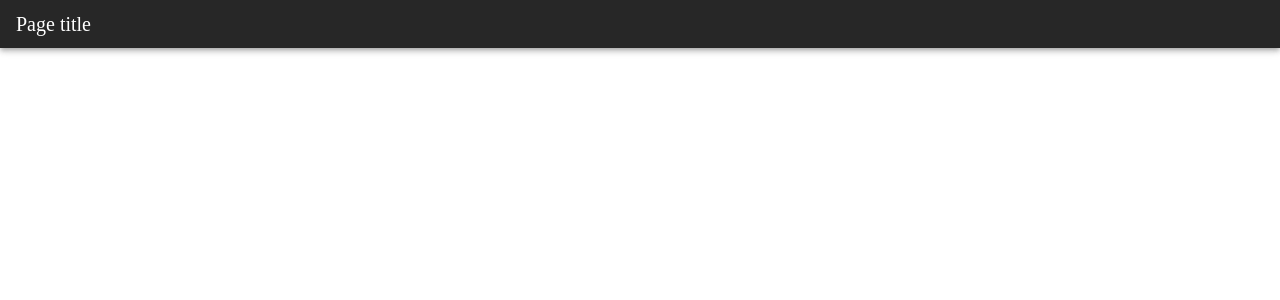
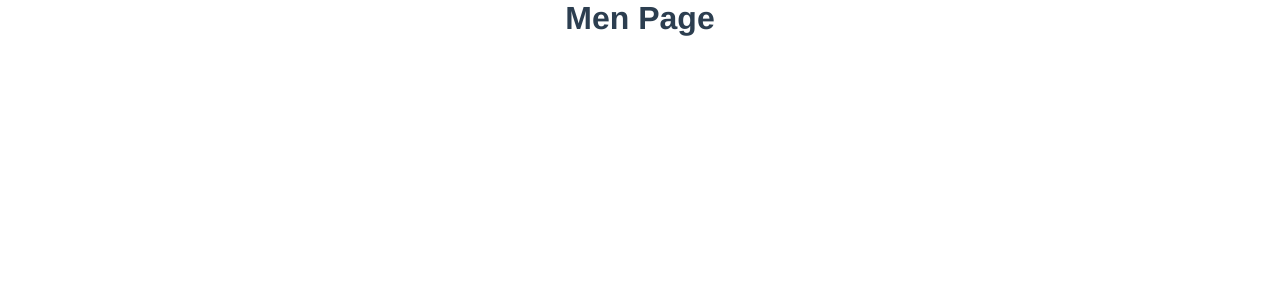
Before and after one commit to Shamseer88/ecom-vue2, a Vue app: page /men in a window 1280 px wide. Shown: the top 300 px of the page. Built offline with nearby package versions, Linux system fonts and the light colour scheme.

Commit message:
Initial routing installed

```diff
--- a/package.json
+++ b/package.json
@@ -10,6 +10,7 @@
   "dependencies": {
     "core-js": "^3.8.3",
     "vue": "^2.6.14",
+    "vue-router": "^3.5.1",
     "vuetify": "^2.6.0"
   },
   "devDependencies": {
@@ -17,6 +18,7 @@
     "@babel/eslint-parser": "^7.12.16",
     "@vue/cli-plugin-babel": "~5.0.0",
     "@vue/cli-plugin-eslint": "~5.0.0",
+    "@vue/cli-plugin-router": "~5.0.0",
     "@vue/cli-service": "~5.0.0",
     "eslint": "^7.32.0",
     "eslint-plugin-vue": "^8.0.3",
--- a/src/App.vue
+++ b/src/App.vue
@@ -1,15 +1,28 @@
 <template>
-  <v-app-bar color="deep-purple accent-4" dense dark>
-    <v-toolbar-title>Page title</v-toolbar-title>
-  </v-app-bar>
+  <div id="app">
+    <router-view />
+  </div>
 </template>
 
-<script>
-export default {
-  name: "App",
+<style lang="scss">
+#app {
+  font-family: Avenir, Helvetica, Arial, sans-serif;
+  -webkit-font-smoothing: antialiased;
+  -moz-osx-font-smoothing: grayscale;
+  text-align: center;
+  color: #2c3e50;
+}
 
-  components: {},
+nav {
+  padding: 30px;
 
-  data: () => ({}),
-};
-</script>
+  a {
+    font-weight: bold;
+    color: #2c3e50;
+
+    &.router-link-exact-active {
+      color: #42b983;
+    }
+  }
+}
+</style>
--- a/src/main.js
+++ b/src/main.js
@@ -1,10 +1,12 @@
 import Vue from 'vue'
 import App from './App.vue'
 import vuetify from './plugins/vuetify'
+import router from './router'
 
 Vue.config.productionTip = false
 
 new Vue({
   vuetify,
+  router,
   render: h => h(App)
 }).$mount('#app')
--- /dev/null
+++ b/src/pages/MenPage.vue
@@ -0,0 +1,9 @@
+<template>
+  <h1>Men Page</h1>
+</template>
+
+<script>
+export default {
+  name: "MenPage",
+};
+</script>
--- /dev/null
+++ b/src/pages/NotFoundPage.vue
@@ -0,0 +1,9 @@
+<template>
+  <h1>Page not found!</h1>
+</template>
+
+<script>
+export default {
+  name: "NotFoundPage",
+};
+</script>
--- /dev/null
+++ b/src/pages/ProductDetails.vue
@@ -0,0 +1,9 @@
+<template>
+  <h1>Product Details</h1>
+</template>
+
+<script>
+export default {
+  name: "ProductDetails",
+};
+</script>
--- /dev/null
+++ b/src/pages/WomenPage.vue
@@ -0,0 +1,9 @@
+<template>
+  <h1>Women Page</h1>
+</template>
+
+<script>
+export default {
+  name: "WomenPage",
+};
+</script>
--- /dev/null
+++ b/src/router/index.js
@@ -0,0 +1,39 @@
+import MenPage from "@/pages/MenPage.vue";
+import NotFoundPage from "@/pages/NotFoundPage.vue";
+import ProductDetails from "@/pages/ProductDetails.vue";
+import WomenPage from "@/pages/WomenPage.vue";
+import Vue from "vue";
+import Router from "vue-router";
+
+Vue.use(Router);
+
+export default new Router({
+  mode: "history",
+  routes: [
+    {
+      path: "/",
+      redirect: "/men",
+    },
+    {
+      path: "/men",
+      name: "Men",
+      component: MenPage,
+    },
+    {
+      path: "/women",
+      name: "Women",
+      component: WomenPage,
+    },
+    {
+      path: "/product/:id",
+      name: "ProductDetails",
+      component: ProductDetails,
+      props: true,
+    },
+    {
+      path: "*",
+      name: "NotFoundPage",
+      component: NotFoundPage,
+    },
+  ],
+});
--- /dev/null
+++ b/src/views/AboutView.vue
@@ -0,0 +1,5 @@
+<template>
+  <div class="about">
+    <h1>This is an about page</h1>
+  </div>
+</template>
```
Also changed, not shown: src/views/HomeView.vue (added, +18 -0 lines), 1 other file (tests, documents, lock files or other folders).
